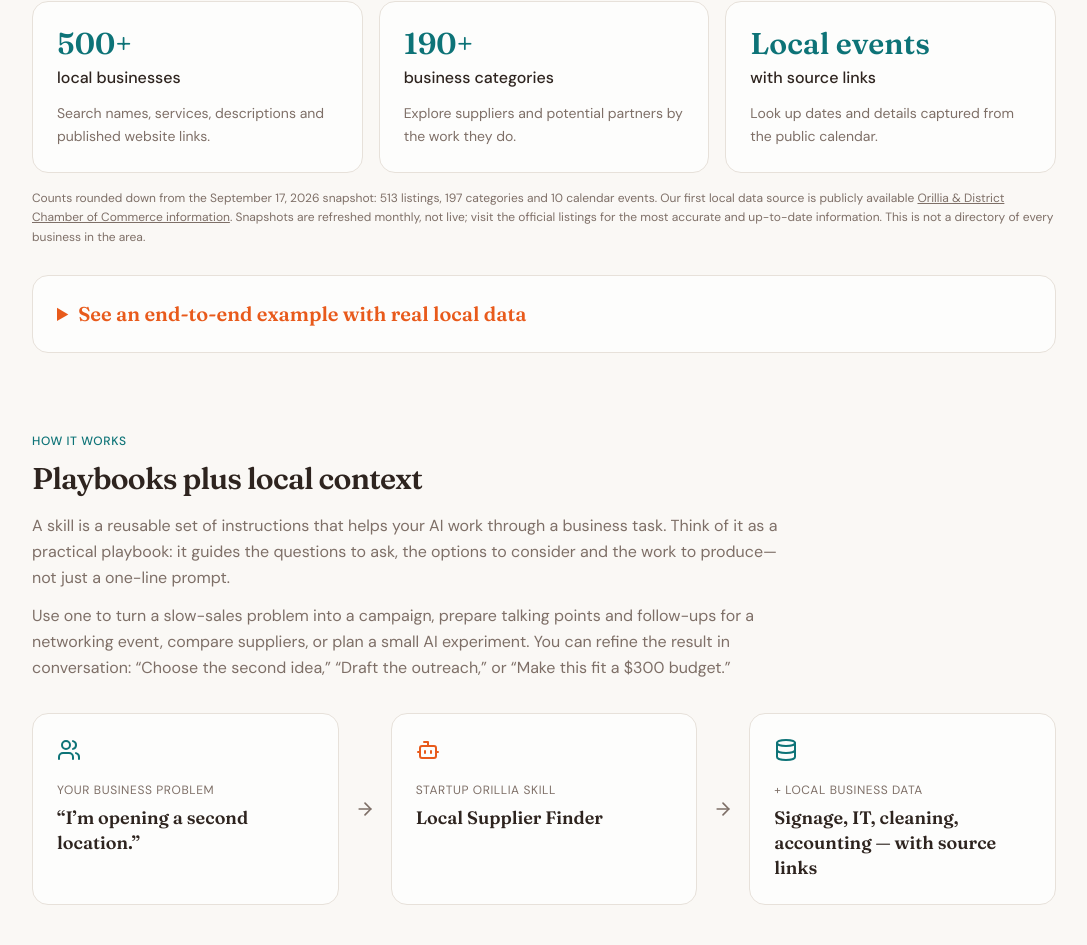
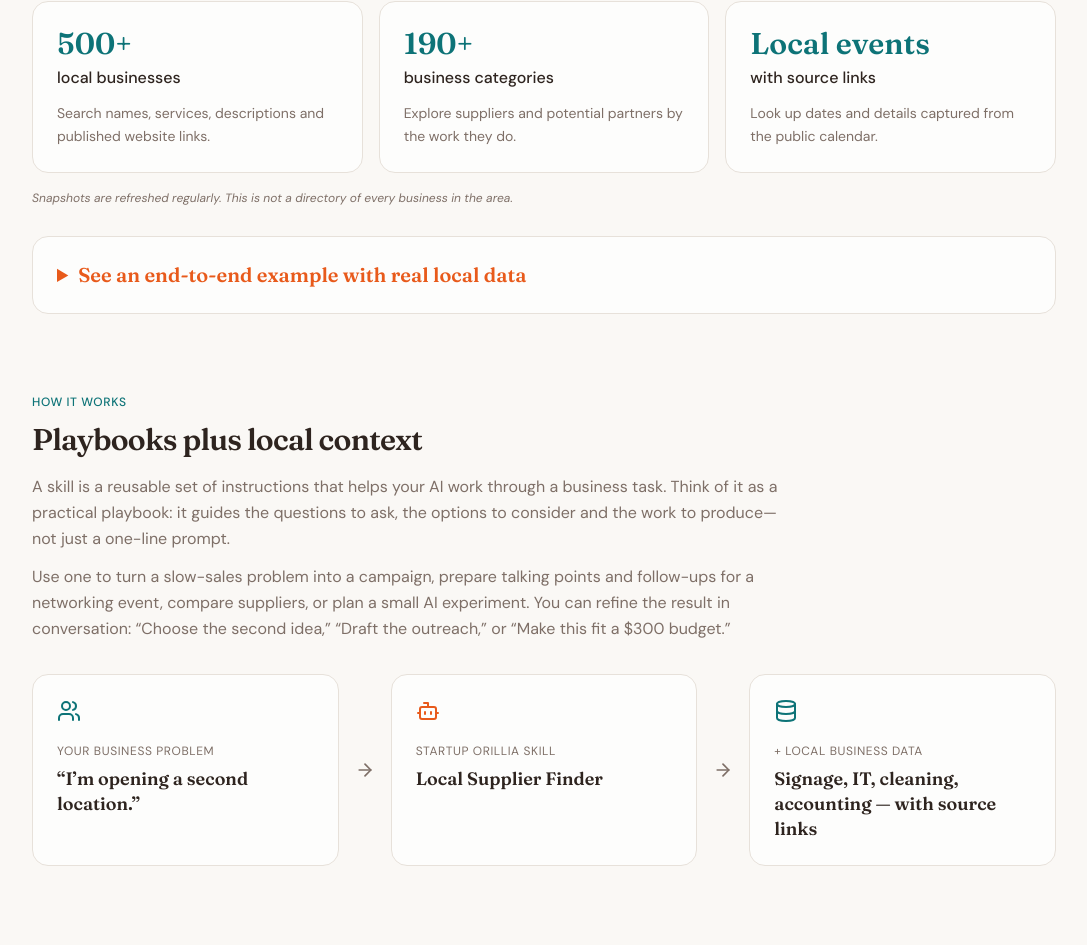
Before and after one commit to startuporillia/startuporillia, a React (Vite) app: page /skills in a window 1280 px wide. Shown: the part 759-1704 px from the top of the page, without its empty margins (96-1183 px from the left). Built offline with nearby package versions, Linux system fonts and the light colour scheme.

Commit message:
Simplify local data disclaimer

```diff
--- a/src/components/skills/LocalDataExample.tsx
+++ b/src/components/skills/LocalDataExample.tsx
@@ -11,7 +11,7 @@ export default function LocalDataExample() {
           ["Local events", "with source links", "Look up dates and details captured from the public calendar."],
         ].map(([value, label, description]) => <div key={value} className="rounded-2xl border bg-card p-6"><p className="font-heading text-3xl text-brand-teal font-semibold mb-1">{value}</p><p className="font-medium mb-3">{label}</p><p className="text-sm text-muted-foreground leading-relaxed">{description}</p></div>)}
       </div>
-      <p className="text-xs text-muted-foreground leading-relaxed mt-4">Counts rounded down from the September 17, 2026 snapshot: 513 listings, 197 categories and 10 calendar events. Our first local data source is publicly available <a href="https://business.orillia.com/" target="_blank" rel="noreferrer" className="underline">Orillia &amp; District Chamber of Commerce information</a>. Snapshots are refreshed monthly, not live; visit the official listings for the most accurate and up-to-date information. This is not a directory of every business in the area.</p>
+      <p className="text-xs italic text-muted-foreground leading-relaxed mt-4">Snapshots are refreshed regularly. This is not a directory of every business in the area.</p>
 
       <details id="real-example" className="rounded-2xl border bg-card mt-7 group scroll-mt-24">
         <summary className="cursor-pointer p-6 font-heading text-xl font-semibold text-brand-orange">See an end-to-end example with real local data</summary>
```
